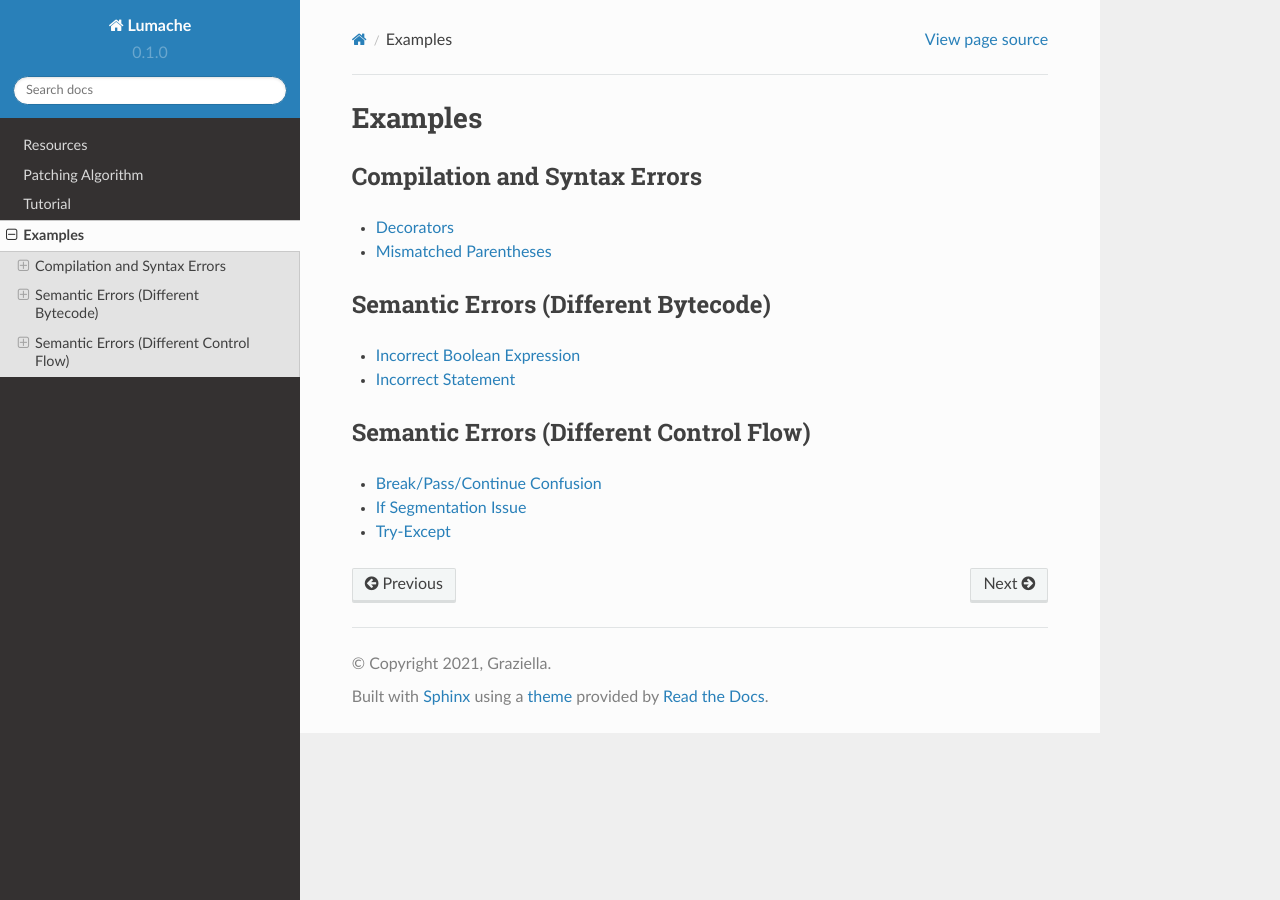
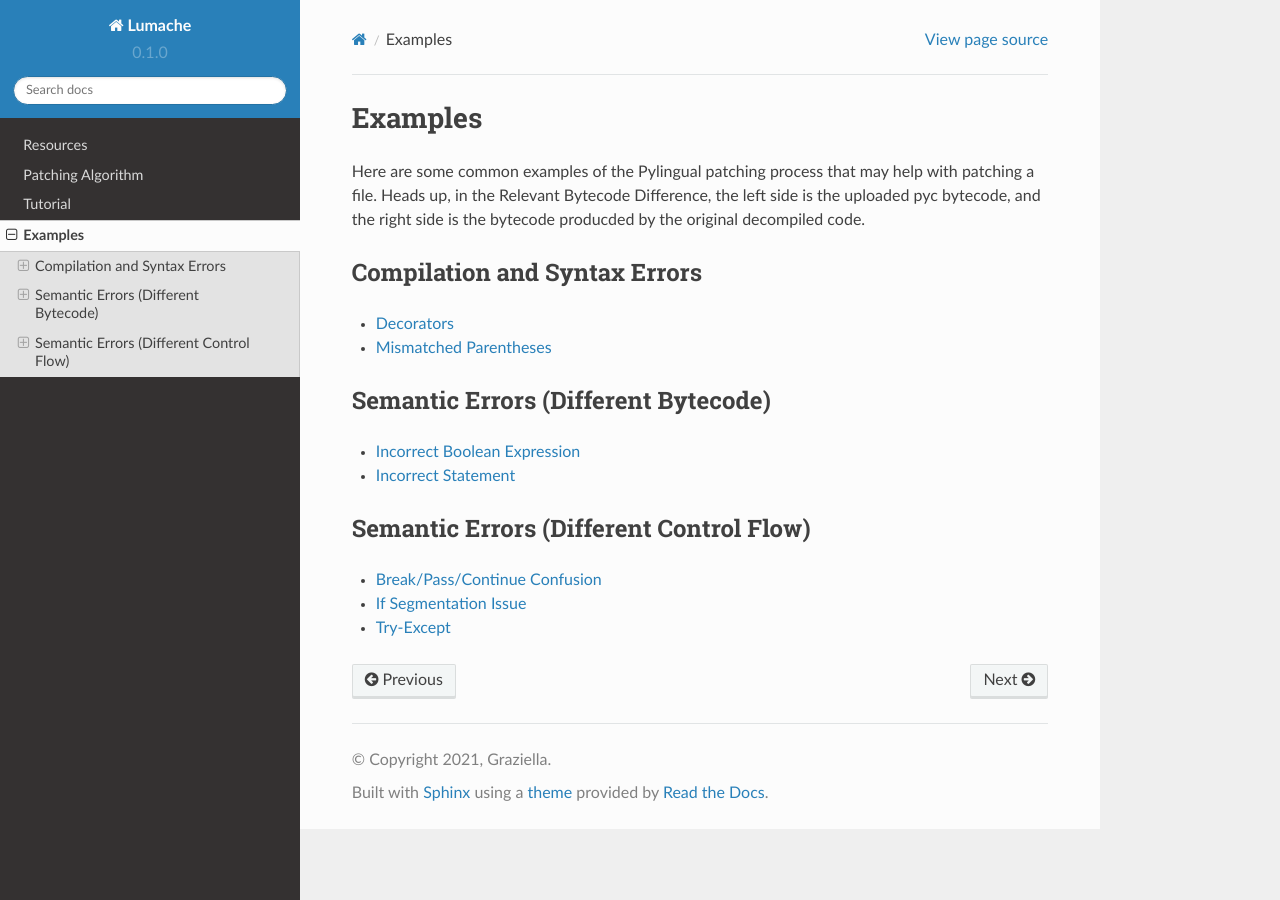
Before and after one commit to nachiketpandit101/pylingual-documentation, a Sphinx documentation site: the page built from docs/source/examples.rst, in a window 1280 px wide. Built offline with Sphinx 7.4.7 and the Read the Docs theme 2.0.0, drawn with Linux system fonts in a browser that asks for light colours; pages that are not in the unit, such as notebooks, are missing from menus.

Commit message:
Final formatting

```diff
--- a/docs/source/examples.rst
+++ b/docs/source/examples.rst
@@ -1,5 +1,9 @@
 Examples
 ========
+
+Here are some common examples of the Pylingual patching process that may help with patching a file.
+Heads up, in the Relevant Bytecode Difference, the left side is the uploaded pyc bytecode, and the
+right side is the bytecode producded by the original decompiled code.
 
 Compilation and Syntax Errors
 -----------------------------
```
